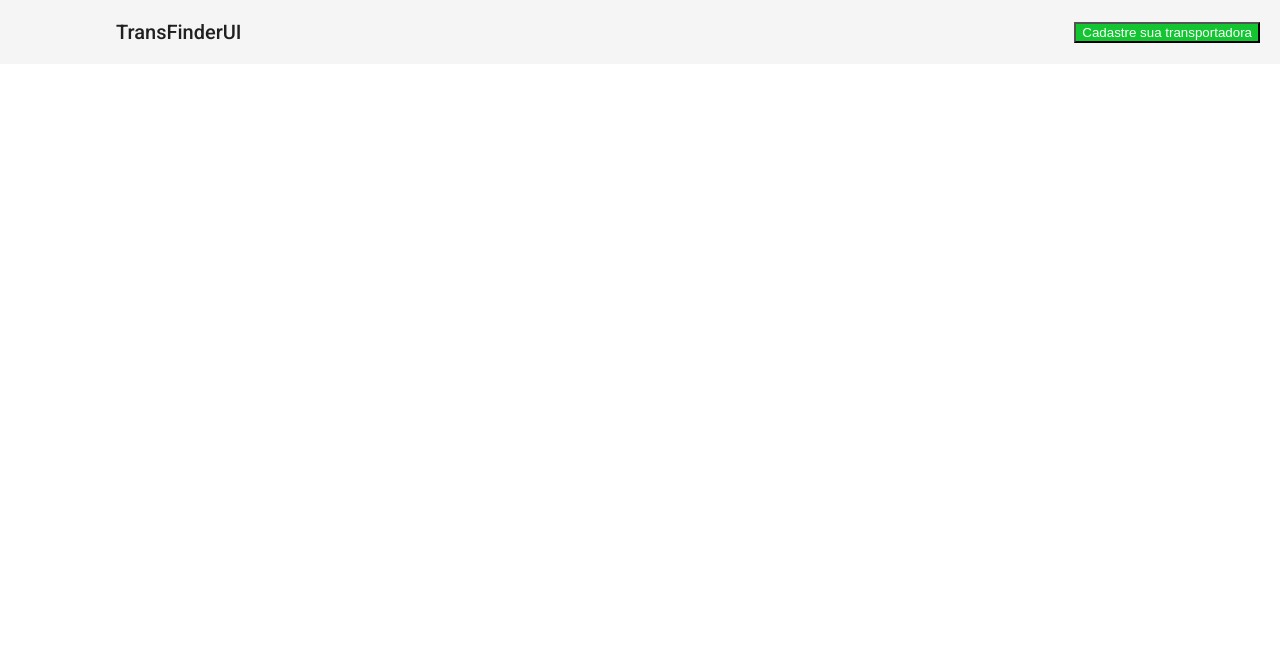
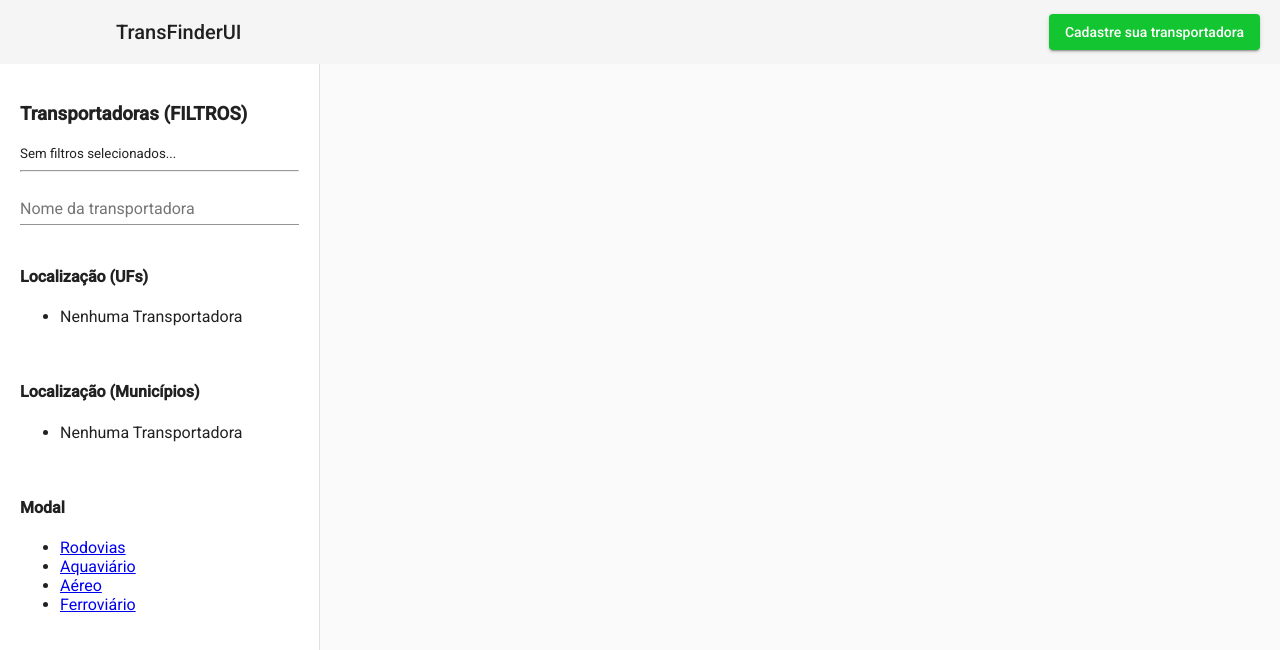
Before and after one commit to viniciosarodrigues/transfinder-ui, an Angular app: page /carriers in a window 1280 px wide. Shown: the top 650 px of the page. Built offline with nearby package versions, Linux system fonts and the light colour scheme.

Commit message:
Criando ligação entre componentes

```diff
--- a/src/app/carriers/carriers.component.css
+++ b/src/app/carriers/carriers.component.css
@@ -0,0 +1,7 @@
+.principal-content {
+    height: 100%;
+}
+
+.inner-content {
+    padding: 20px;
+}
--- a/src/app/carriers/carriers.component.html
+++ b/src/app/carriers/carriers.component.html
@@ -1 +1,5 @@
 <app-navbar></app-navbar>
+<mat-drawer-container class="principal-content" autosize>
+    <app-sidebar></app-sidebar>
+    <div class="inner-content"></div>
+</mat-drawer-container>
--- a/src/app/components/sidebar/sidebar.component.html
+++ b/src/app/components/sidebar/sidebar.component.html
@@ -1 +1,26 @@
-<p>sidebar works!</p>
+<mat-drawer #drawer class="sidenav-content" opened mode="side">
+    <h3 class="bold">Transportadoras (FILTROS)</h3>
+    <small>Sem filtros selecionados...</small>
+    <hr />
+    <mat-form-field class="width-full">
+        <input matInput placeholder="Nome da transportadora" />
+    </mat-form-field>
+    <br />
+    <h4 class="bold">Localização (UFs)</h4>
+    <ul>
+        <li>Nenhuma Transportadora</li>
+    </ul>
+    <br />
+    <h4 class="bold">Localização (Municípios)</h4>
+    <ul>
+        <li>Nenhuma Transportadora</li>
+    </ul>
+    <br />
+    <h4 class="bold">Modal</h4>
+    <ul>
+        <li><a href="#">Rodovias</a></li>
+        <li><a href="#">Aquaviário</a></li>
+        <li><a href="#">Aéreo</a></li>
+        <li> <a href="#">Ferroviário</a></li>
+    </ul>
+</mat-drawer>
--- a/src/app/components/sidebar/sidebar.component.ts
+++ b/src/app/components/sidebar/sidebar.component.ts
@@ -1,4 +1,6 @@
 import { Component, OnInit } from '@angular/core';
+import { FormGroup, FormBuilder } from '@angular/forms';
+import { MatDrawerContent } from '@angular/material/sidenav';
 
 @Component({
   selector: 'app-sidebar',
@@ -7,7 +9,9 @@ import { Component, OnInit } from '@angular/core';
 })
 export class SidebarComponent implements OnInit {
 
-  constructor() { }
+  constructor(fb: FormBuilder) {
+
+  }
 
   ngOnInit(): void {
   }
```
Also changed, not shown: src/app/app.module.ts (+28 -3 lines).
